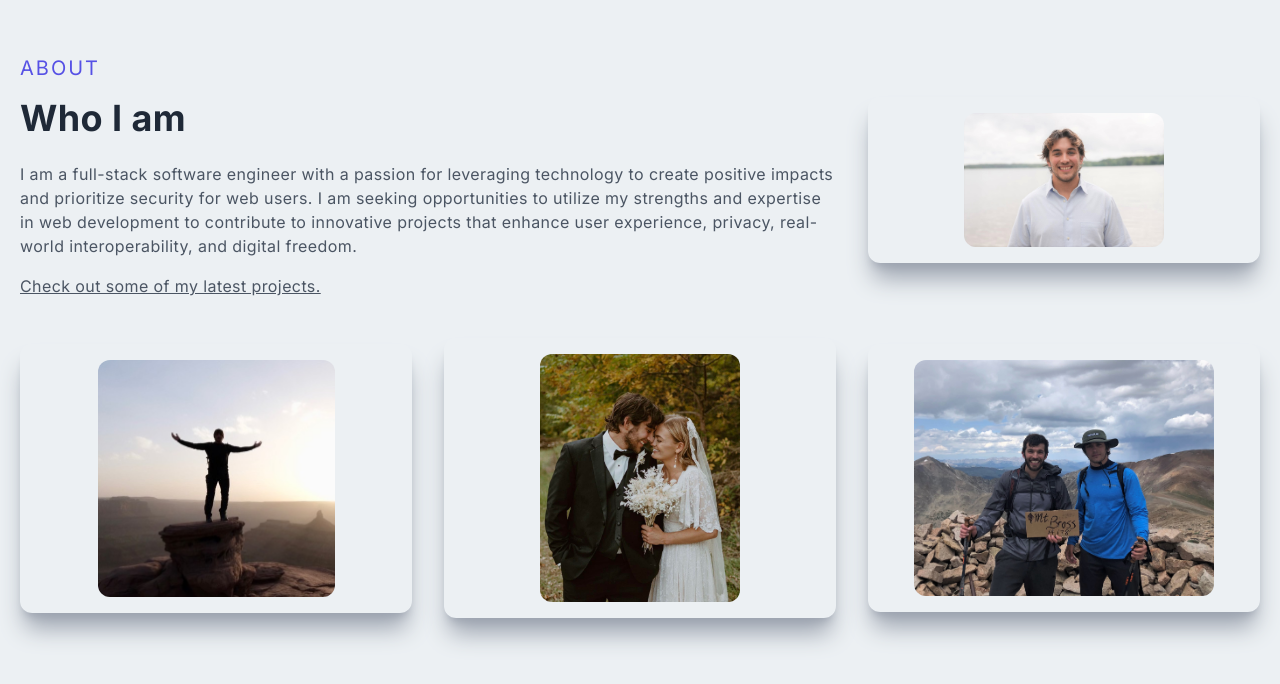
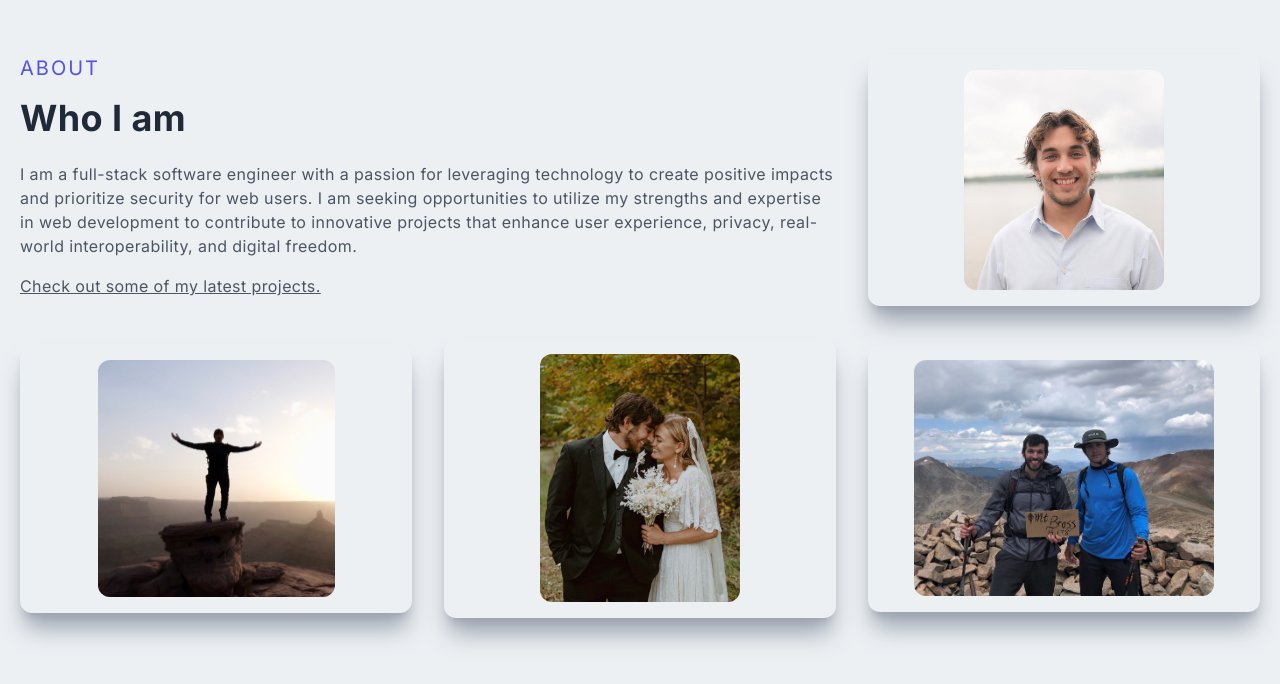
Before and after one commit to elehma4/portfolio-nextjs, a Next.js app: page / in a window 1280 px wide. Shown: the part 864-1548 px from the top of the page. Built offline with nearby package versions, Linux system fonts and the light colour scheme.

Commit message:
headshot

```diff
--- a/components/About.jsx
+++ b/components/About.jsx
@@ -14,7 +14,7 @@ const About = () => {
             </div>
 
             <div className='w-full h-auto m-auto shadow-xl shadow-gray-400 rounded-xl flex items-center justify-center p-4 hover:scale-105 ease-in duration-300'>
-                <img className='rounded-xl' width={200} height={200} src="../assets/headshot_blue.jpg" alt="/headshot"/>
+                <img className='rounded-xl' width={200} height={200} src="../assets/headshot_blue2.jpg" alt="/headshot"/>
             </div>
             <div className='w-full h-auto m-auto shadow-xl shadow-gray-400 rounded-xl flex items-center justify-center p-4 hover:scale-105 ease-in duration-300'>
                 <img className='rounded-xl' width={237} height={237} src="../assets/profpic.jpeg" alt="/"/>
```
Also changed, not shown: public/assets/headshot_blue2.jpg (added), 1 other file (tests, documents, lock files or other folders).
